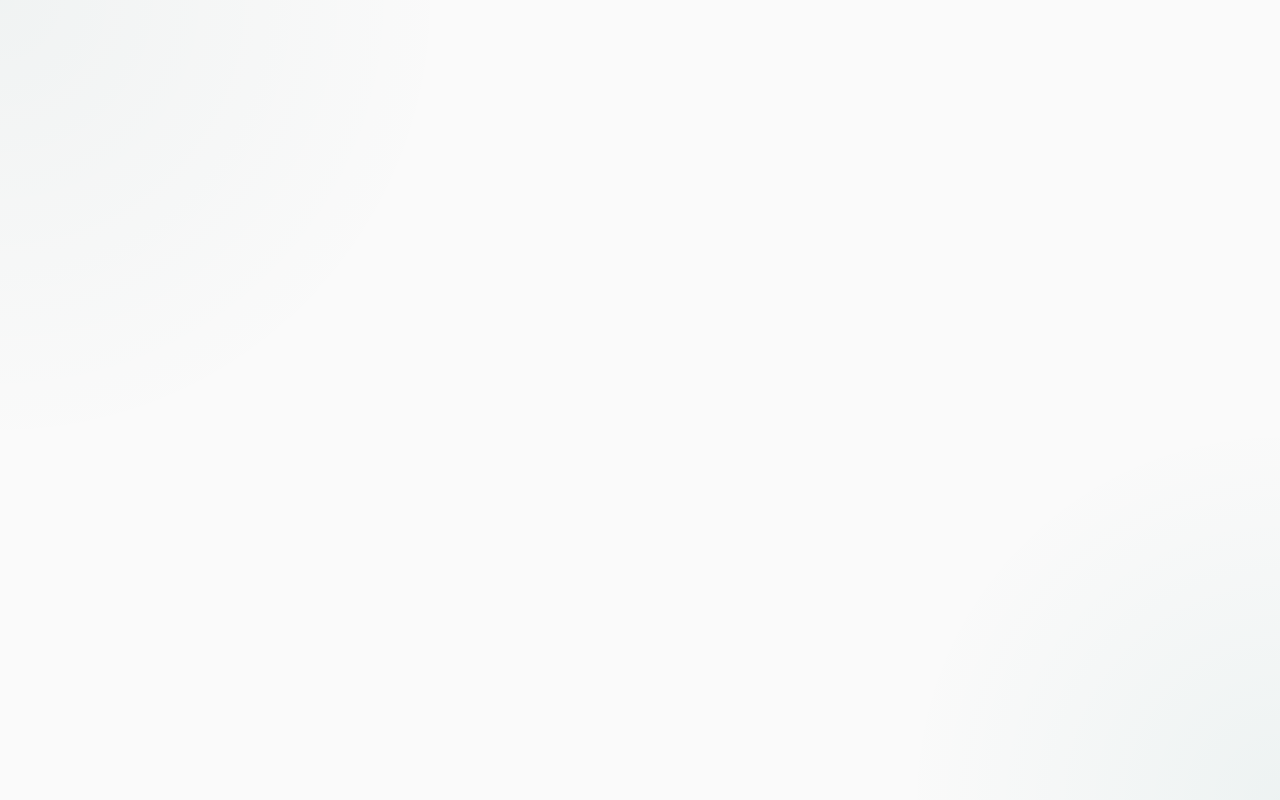
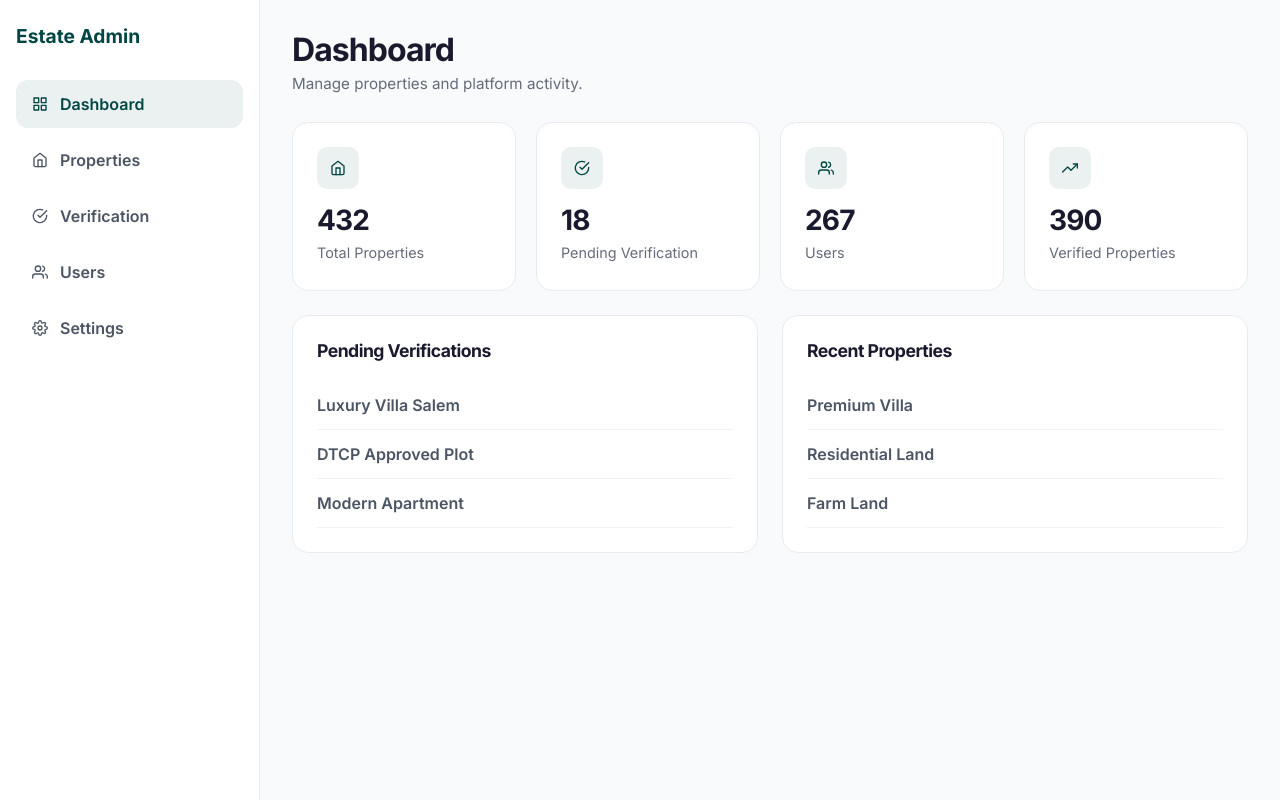
Before and after one commit to Abhinavkrishna-b/Evergreen-Estates, a React app in the folder frontend/: page /admin in a window 1280 px wide. Before the commit this address had no page. Built offline with nearby package versions, Linux system fonts and the light colour scheme; the HTML template or start-up script is replaced by a standard one.

Commit message:
AdminDashboard Added

```diff
--- a/frontend/src/App.jsx
+++ b/frontend/src/App.jsx
@@ -12,7 +12,7 @@ import ContactPage from './routes/ContactPage/ContactPage';
 import AboutPage from './routes/AboutPage/AboutPage';
 import UserProfile from './routes/UserProfile/UserProfile';
 import SellerProfile from './routes/SellerProfile/SellerProfile';
-
+import AdminDashboard from './routes/AdminDashboard/AdminDashboard';
 
 function App() {
 	return (
@@ -45,6 +45,18 @@ function App() {
             <Route path="/profile" element={<UserProfile />} />
 
             <Route path="/seller-profile" element={<SellerProfile />} />
+
+            <Route path="/admin" element={<AdminDashboard />} />
+
+            <Route
+            path="*"
+            element={
+              <div style={{ padding: '100px', textAlign: 'center', color: '#1a1a2e' }}>
+                <h2>404 - Page Not Found</h2>
+                <p>The page you are looking for does not exist.</p>
+              </div>
+            }
+          />
           </Routes>
 
         </main>
--- /dev/null
+++ b/frontend/src/components/AdminSidebar/AdminSidebar.css
@@ -0,0 +1,47 @@
+.admin-sidebar {
+  width: 260px;
+  background: white;
+  border-right: 1px solid #e8ecf1;
+  padding: 24px 16px;
+}
+
+.sidebar-logo {
+  font-size: 1.2rem;
+  font-weight: 700;
+  color: #004643;
+  margin-bottom: 32px;
+}
+
+.sidebar-nav {
+  display: flex;
+  flex-direction: column;
+  gap: 8px;
+}
+
+.sidebar-item {
+  display: flex;
+  align-items: center;
+  gap: 12px;
+
+  border: none;
+  background: transparent;
+
+  padding: 14px 16px;
+  border-radius: 12px;
+
+  color: #4b5563;
+  font-weight: 600;
+
+  cursor: pointer;
+  transition: all 0.2s ease;
+}
+
+.sidebar-item:hover {
+  background: #f8fafb;
+  color: #004643;
+}
+
+.sidebar-item.active {
+  background: rgba(0, 70, 67, 0.08);
+  color: #004643;
+}
--- /dev/null
+++ b/frontend/src/components/AdminSidebar/AdminSidebar.jsx
@@ -0,0 +1,52 @@
+import './AdminSidebar.css';
+
+import {
+  FiGrid,
+  FiHome,
+  FiCheckCircle,
+  FiUsers,
+  FiSettings
+} from 'react-icons/fi';
+
+const AdminSidebar = () => {
+  return (
+    <aside className="admin-sidebar">
+
+      <div className="sidebar-logo">
+        Estate Admin
+      </div>
+
+      <nav className="sidebar-nav">
+
+        <button className="sidebar-item active">
+          <FiGrid />
+          <span>Dashboard</span>
+        </button>
+
+        <button className="sidebar-item">
+          <FiHome />
+          <span>Properties</span>
+        </button>
+
+        <button className="sidebar-item">
+          <FiCheckCircle />
+          <span>Verification</span>
+        </button>
+
+        <button className="sidebar-item">
+          <FiUsers />
+          <span>Users</span>
+        </button>
+
+        <button className="sidebar-item">
+          <FiSettings />
+          <span>Settings</span>
+        </button>
+
+      </nav>
+
+    </aside>
+  );
+};
+
+export default AdminSidebar;
--- /dev/null
+++ b/frontend/src/components/DashboardStats/DashboardStats.css
@@ -0,0 +1,50 @@
+.stats-grid {
+  display: grid;
+  grid-template-columns: repeat(4, 1fr);
+  gap: 20px;
+}
+
+.stat-card {
+  background: white;
+  border: 1px solid #e8ecf1;
+  border-radius: 16px;
+  padding: 24px;
+  transition: all 0.3s ease;
+}
+
+.stat-card:hover {
+  transform: translateY(-4px);
+  box-shadow: 0 12px 24px rgba(0, 70, 67, 0.08);
+  border-color: rgba(0, 70, 67, 0.2);
+}
+
+.stat-icon {
+  width: 42px;
+  height: 42px;
+  border-radius: 10px;
+  background: rgba(0, 70, 67, 0.08);
+
+  display: flex;
+  align-items: center;
+  justify-content: center;
+
+  color: #004643;
+  margin-bottom: 14px;
+}
+
+.stat-card h3 {
+  color: #1a1a2e;
+  font-size: 1.75rem;
+  margin-bottom: 4px;
+}
+
+.stat-card p {
+  color: #666b7a;
+  font-size: 0.9rem;
+}
+
+@media (max-width: 1200px) {
+  .stats-grid {
+    grid-template-columns: repeat(2, 1fr);
+  }
+}
--- /dev/null
+++ b/frontend/src/components/DashboardStats/DashboardStats.jsx
@@ -0,0 +1,53 @@
+import './DashboardStats.css';
+
+import {
+  FiHome,
+  FiCheckCircle,
+  FiUsers,
+  FiTrendingUp
+} from 'react-icons/fi';
+
+const DashboardStats = () => {
+
+  const stats = [
+    {
+      title: 'Total Properties',
+      value: '432',
+      icon: <FiHome />
+    },
+    {
+      title: 'Pending Verification',
+      value: '18',
+      icon: <FiCheckCircle />
+    },
+    {
+      title: 'Users',
+      value: '267',
+      icon: <FiUsers />
+    },
+    {
+      title: 'Verified Properties',
+      value: '390',
+      icon: <FiTrendingUp />
+    }
+  ];
+
+  return (
+    <div className="stats-grid">
+
+      {stats.map((item) => (
+        <div className="stat-card" key={item.title}>
+          <div className="stat-icon">
+            {item.icon}
+          </div>
+
+          <h3>{item.value}</h3>
+          <p>{item.title}</p>
+        </div>
+      ))}
+
+    </div>
+  );
+};
+
+export default DashboardStats;
--- /dev/null
+++ b/frontend/src/components/PendingVerifications/PendingVerifications.css
@@ -0,0 +1,19 @@
+.admin-panel {
+  background: white;
+  border: 1px solid #e8ecf1;
+  border-radius: 16px;
+  padding: 24px;
+}
+
+.admin-panel h3 {
+  color: #1a1a2e;
+  font-size: 1.1rem;
+  margin-bottom: 20px;
+}
+
+.panel-item {
+  padding: 14px 0;
+  border-bottom: 1px solid #f0f2f5;
+  color: #4b5563;
+  font-weight: 600;
+}
--- /dev/null
+++ b/frontend/src/components/PendingVerifications/PendingVerifications.jsx
@@ -0,0 +1,23 @@
+import './PendingVerifications.css';
+
+const PendingVerifications = () => {
+  return (
+    <div className="admin-panel">
+      <h3>Pending Verifications</h3>
+
+      <div className="panel-item">
+        Luxury Villa Salem
+      </div>
+
+      <div className="panel-item">
+        DTCP Approved Plot
+      </div>
+
+      <div className="panel-item">
+        Modern Apartment
+      </div>
+    </div>
+  );
+};
+
+export default PendingVerifications;
--- /dev/null
+++ b/frontend/src/components/RecentProperties/RecentProperties.css
@@ -0,0 +1,19 @@
+.admin-panel {
+  background: white;
+  border: 1px solid #e8ecf1;
+  border-radius: 16px;
+  padding: 24px;
+}
+
+.admin-panel h3 {
+  color: #1a1a2e;
+  font-size: 1.1rem;
+  margin-bottom: 20px;
+}
+
+.panel-item {
+  padding: 14px 0;
+  border-bottom: 1px solid #f0f2f5;
+  color: #4b5563;
+  font-weight: 600;
+}
--- /dev/null
+++ b/frontend/src/components/RecentProperties/RecentProperties.jsx
@@ -0,0 +1,23 @@
+import './RecentProperties.css';
+
+const RecentProperties = () => {
+  return (
+    <div className="admin-panel">
+      <h3>Recent Properties</h3>
+
+      <div className="panel-item">
+        Premium Villa
+      </div>
+
+      <div className="panel-item">
+        Residential Land
+      </div>
+
+      <div className="panel-item">
+        Farm Land
+      </div>
+    </div>
+  );
+};
+
+export default RecentProperties;
--- /dev/null
+++ b/frontend/src/routes/AdminDashboard/AdminDashboard.css
@@ -0,0 +1,39 @@
+.admin-dashboard {
+  display: flex;
+  min-height: 100vh;
+  background: #f8fafb;
+}
+
+.admin-content {
+  flex: 1;
+  padding: 32px;
+}
+
+.admin-header {
+  margin-bottom: 28px;
+}
+
+.admin-header h1 {
+  font-size: 2rem;
+  font-weight: 700;
+  color: #1a1a2e;
+  margin-bottom: 6px;
+}
+
+.admin-header p {
+  color: #666b7a;
+  font-size: 0.95rem;
+}
+
+.admin-grid {
+  display: grid;
+  grid-template-columns: 1fr 1fr;
+  gap: 24px;
+  margin-top: 24px;
+}
+
+@media (max-width: 1000px) {
+  .admin-grid {
+    grid-template-columns: 1fr;
+  }
+}
--- /dev/null
+++ b/frontend/src/routes/AdminDashboard/AdminDashboard.jsx
@@ -0,0 +1,34 @@
+import './AdminDashboard.css';
+
+import AdminSidebar from '../../components/AdminSidebar/AdminSidebar';
+import DashboardStats from '../../components/DashboardStats/DashboardStats';
+import PendingVerifications from '../../components/PendingVerifications/PendingVerifications';
+import RecentProperties from '../../components/RecentProperties/RecentProperties';
+
+const AdminDashboard = () => {
+  return (
+    <div className="admin-dashboard">
+
+      <AdminSidebar />
+
+      <div className="admin-content">
+
+        <div className="admin-header">
+          <h1>Dashboard</h1>
+          <p>Manage properties and platform activity.</p>
+        </div>
+
+        <DashboardStats />
+
+        <div className="admin-grid">
+          <PendingVerifications />
+          <RecentProperties />
+        </div>
+
+      </div>
+
+    </div>
+  );
+};
+
+export default AdminDashboard;
```
